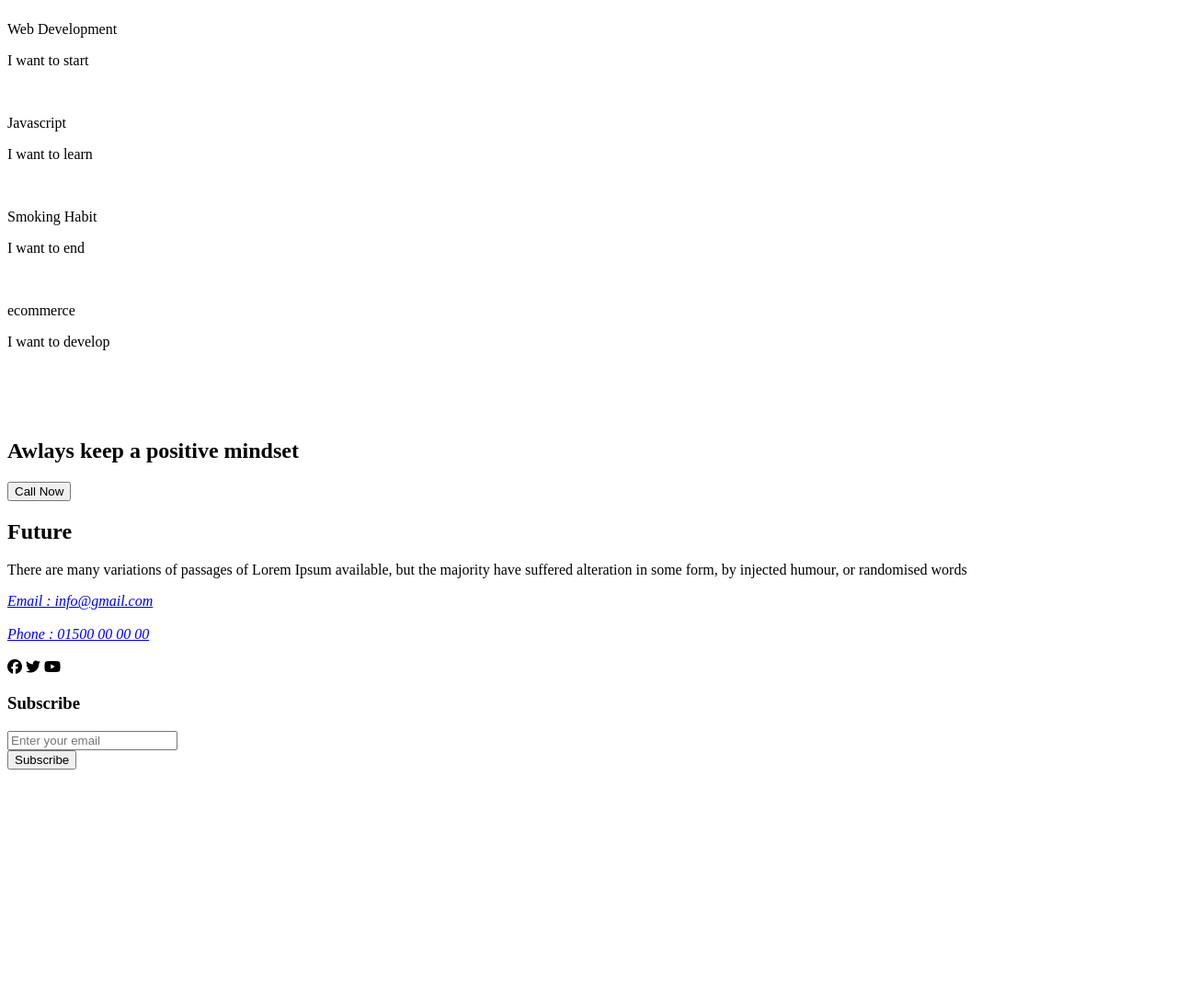
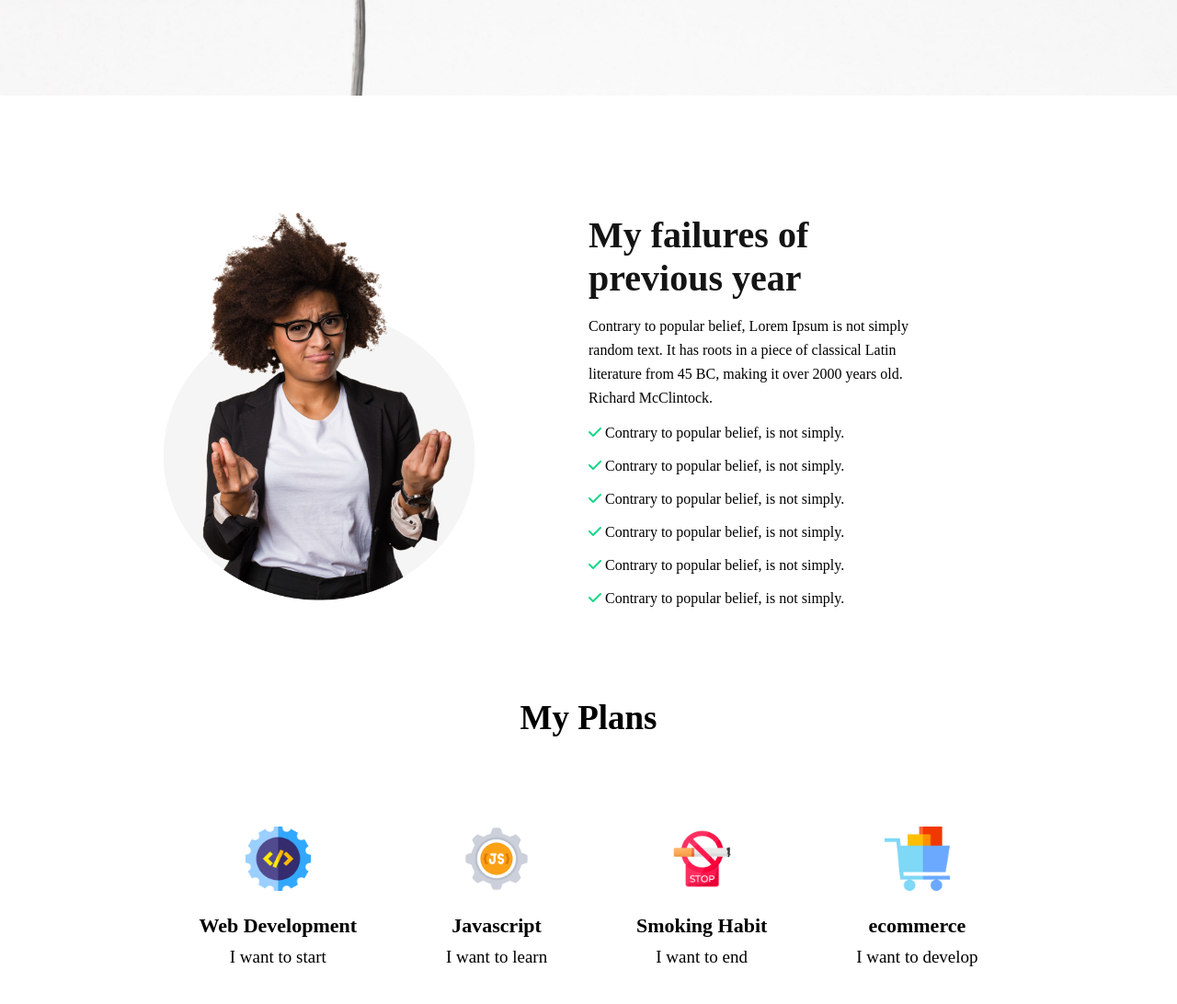
Before and after one commit to almahfuz/new-year-project-1, a plain HTML site: page index.html in a window 1280 px wide. Shown: the part 696-1788 px from the top of the page at 92% size. Before the commit the page ends 1541 px from the top, so only its background shows below. Drawn offline with Linux system fonts and the light colour scheme.

Commit message:
css link

```diff
--- a/index.html
+++ b/index.html
@@ -5,7 +5,7 @@
     <meta http-equiv="X-UA-Compatible" content="IE=edge">
     <meta name="viewport" content="width=device-width, initial-scale=1.0">
     <script src="https://kit.fontawesome.com/503497eb8f.js" crossorigin="anonymous"></script><script src="https://kit.fontawesome.com/503497eb8f.js" crossorigin="anonymous"></script>
-    <link rel="stylesheet" type="text/css" href="git i../css/style.css">
+    <link rel="stylesheet" type="text/css" href="./css/style.css">
     <title>profile task</title>
 </head>
 <body>
@@ -26,7 +26,7 @@
             <!-- faliure-section -->
             <section class="faliure-section">
                 <div class="faliure-img-section">
-                    <img src="../new-year-assignment-1/images/person.png" alt="my failure ">
+                    <img src="./images/person.png" alt="my failure ">
                 </div>
                 <div class="failure-text-section">
                     <h3> My failures of previous year</h3>
@@ -47,7 +47,7 @@
                 <div class="my-plan-work-section">
                     <div class="web-wrok-section">
                         <div class="web-icon-sections">
-                            <img src="../new-year-assignment-1/images/icons/web.png" alt="">
+                            <img src="./images/icons/web.png" alt="">
                         </div>
                         <div class="web-description">
                         <p> Web Development</p>
@@ -56,7 +56,7 @@
                     </div>
                     <div class="web-wrok-section">
                         <div class="web-icon-sections">
-                            <img src="../new-year-assignment-1/images/icons/js.png" alt="">
+                            <img src="./images/icons/js.png" alt="">
                         </div>
                         <div class="web-description">
                         <p> Javascript</p>
@@ -65,7 +65,7 @@
                     </div>
                     <div class="web-wrok-section">
                         <div class="web-icon-sections">
-                            <img src="../new-year-assignment-1/images/icons/smoke.png" alt="">
+                            <img src="./images/icons/smoke.png" alt="">
                         </div>
                         <div class="web-description">
                         <p>Smoking Habit</p>
@@ -74,7 +74,7 @@
                     </div>
                     <div class="web-wrok-section">
                         <div class="web-icon-sections">
-                            <img src="../new-year-assignment-1/images/icons/ecom.png" alt="">
+                            <img src="./images/icons/ecom.png" alt="">
                         </div>
                         <div class="web-description">
                         <p> ecommerce</p>
```
